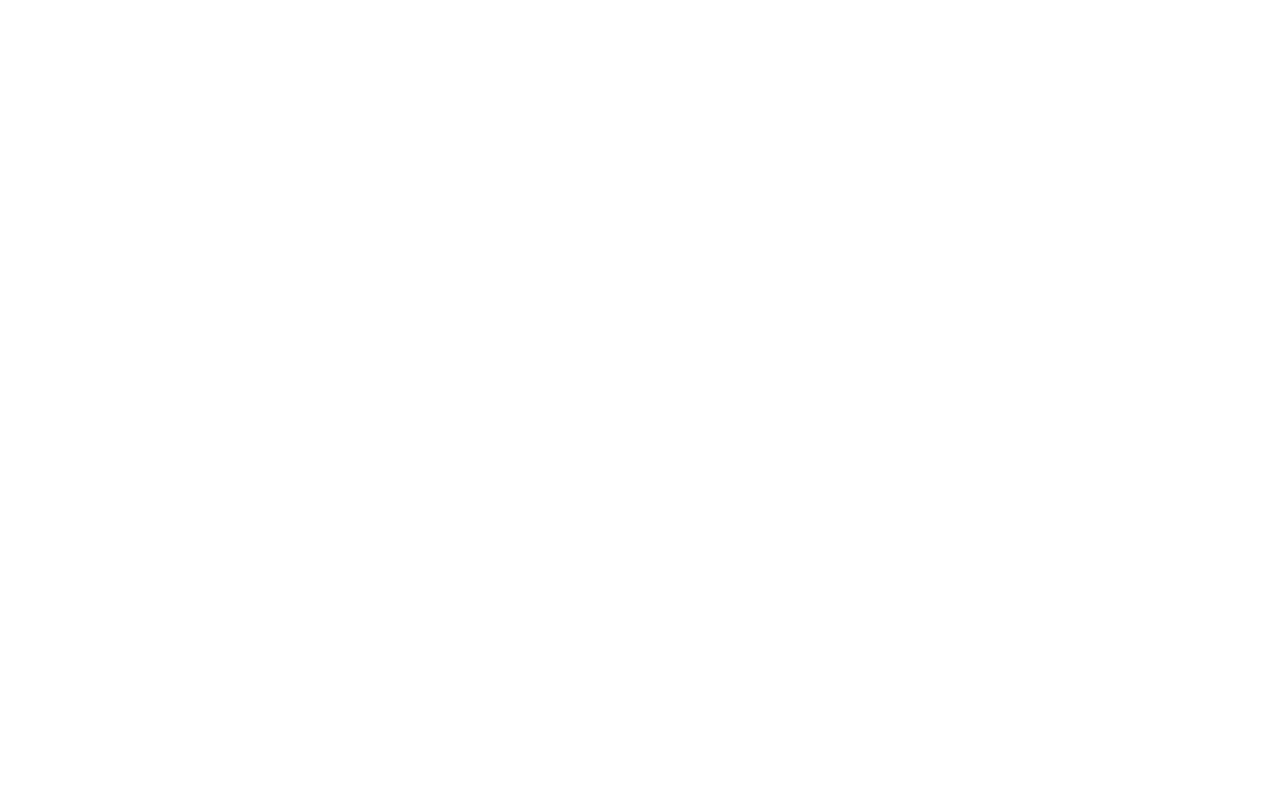
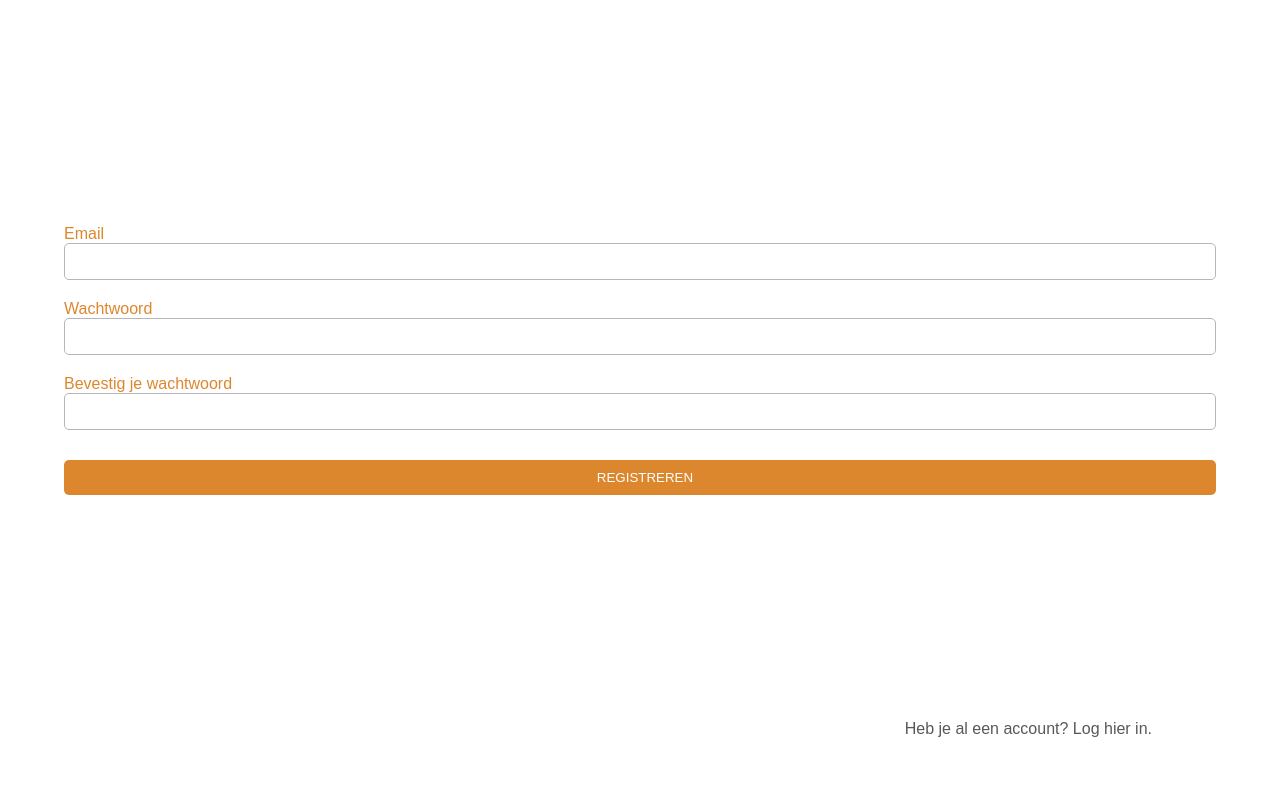
Before and after one commit to boleynen/Gardener, a PHP site: page /registratie.php in a window 1280 px wide. Before the commit the page is empty. Run offline with PHP 8.4, Linux system fonts and the light colour scheme.

Commit message:
added css for login & registratie

```diff
--- a/index.php
+++ b/index.php
@@ -3,6 +3,7 @@
 <head>
     <meta charset="UTF-8">
     <meta name="viewport" content="width=device-width, initial-scale=1.0">
+    <link rel="stylesheet" type="text/css" href="style.css"/>
     <title>Homepagina</title>
 </head>
 <body>
--- a/registratie.php
+++ b/registratie.php
@@ -3,9 +3,35 @@
 <head>
     <meta charset="UTF-8">
     <meta name="viewport" content="width=device-width, initial-scale=1.0">
+    <link rel="stylesheet" type="text/css" href="style.css"/>
     <title>Registratie</title>
 </head>
 <body>
 
+    <form action="" method="post">
+
+        <div class="input-form">
+            <label for="email">Email</label>
+            <input type="text" id="email" name="email">
+        </div>
+
+        <div class="input-form">
+            <label for="wachtwoord">Wachtwoord</label>
+            <input type="text" id="wachtwoord" name="wachtwoord">
+        </div>
+
+        <div class="input-form">
+            <label for="wachtwoord-bevestigen">Bevestig je wachtwoord</label>
+            <input type="text" id="wachtwoord-bevestigen" name="wachtwoord-bevestigen">
+        </div>
+
+        <div class="input-form submit-btn">
+            <input type="submit" id="submit-btn" value="REGISTREREN">
+        </div>
+
+    </form>
+
+    <a href="login.php" id="redirect-login">Heb je al een account? Log hier in.</a>
+
 </body>
 </html>
--- /dev/null
+++ b/style.css
@@ -0,0 +1,67 @@
+/*
+
+HEADINGS -----------------------------
+font-family: 'Montserrat', sans-serif;
+
+REGULAR TEXT -----------------------------
+font-family: 'Source Sans Pro', sans-serif;
+
+*/
+
+
+
+/* LOGIN & REGISTRATIE ------------------------------------------------------*/
+
+*{
+    margin: 0;
+    box-sizing: border-box;
+}
+
+form{
+    display: flex;
+    flex-direction: column;
+    justify-content: center;
+    align-content: center;
+    height: 90vh;
+}
+
+.input-form{
+    margin: 10px auto;
+    width: 90%;
+}
+
+.input-form label{
+    font-family: 'Source Sans Pro', sans-serif;
+    font-size: 16px;
+    text-align: left;
+    color: #DC872D;
+}
+
+.input-form input{
+    display: inline-block;
+    border-radius: 5px;
+    border: 1px solid #B6B5BD;
+    padding: 10px 0px 10px 10px;
+    width: 100%;
+}
+
+#redirect-registratie, #redirect-login{
+    display: inline-block;
+    width: 90%;
+    text-align: right;
+    font-family: 'Source Sans Pro', sans-serif;
+    color: #585858;
+    text-decoration: none;
+    height: 10vh;
+}
+
+.submit-btn input{
+    background-color: #DC872D;
+    border: none;
+    color: white;
+    font-family: 'Montserrat', sans-serif;
+    margin-top: 10px;
+}
+
+/* HOMEPAGE ----------------------------------------------------------------*/
+/* PROFIELPAGINA -----------------------------------------------------------*/
```
Also changed, not shown: login.php (+25 -0 lines).
